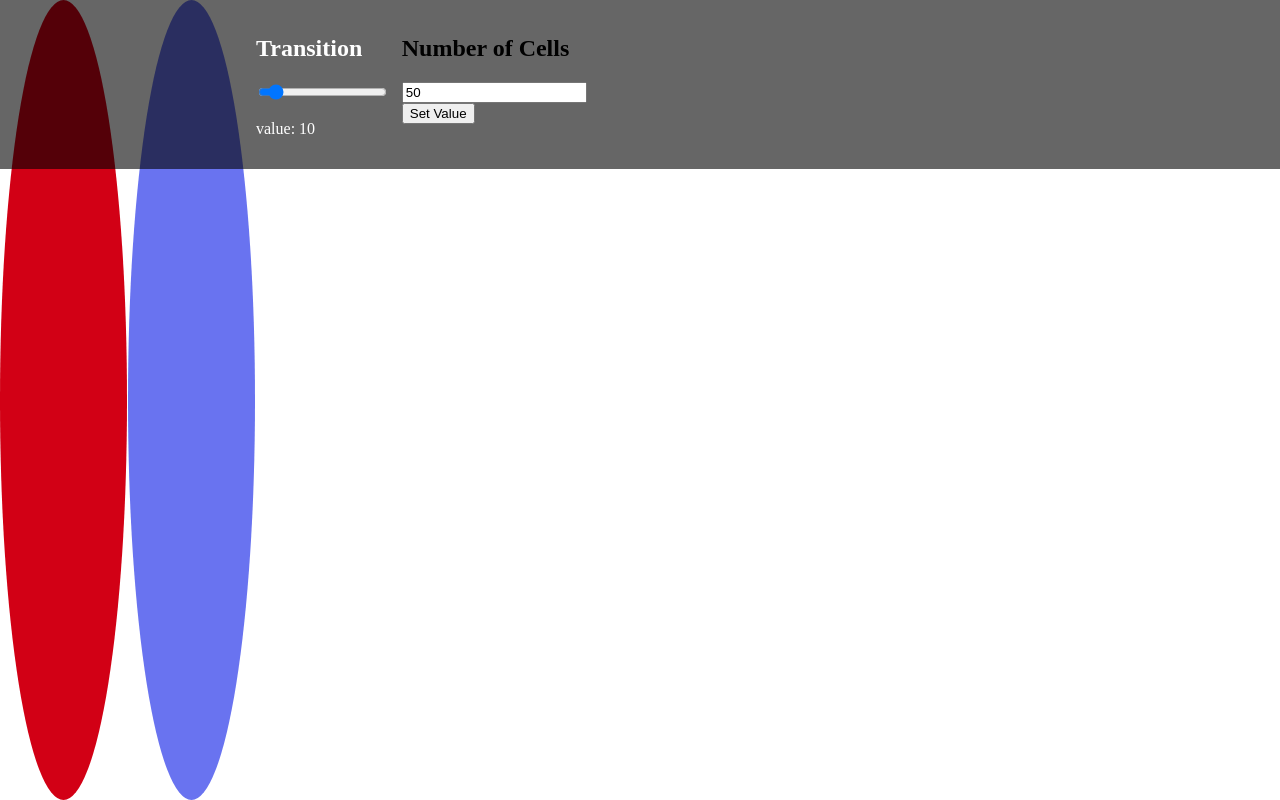
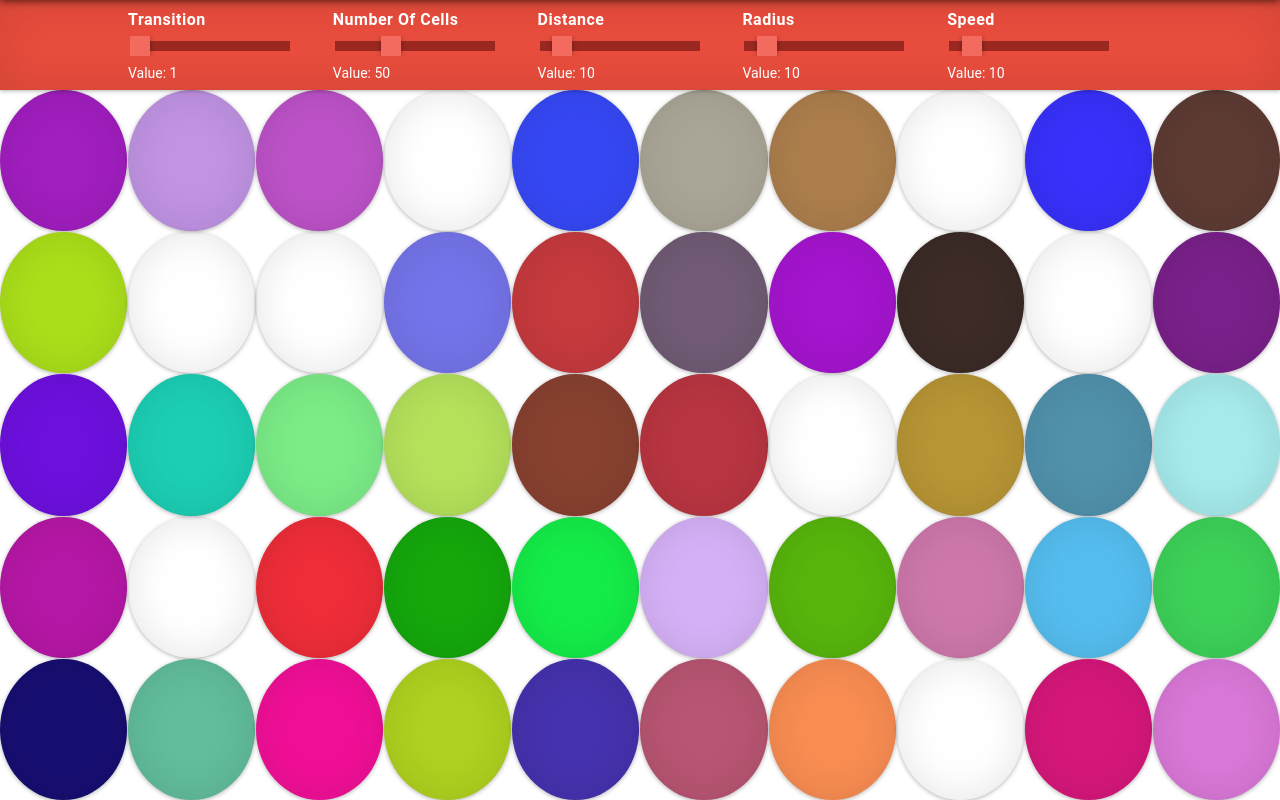
Before and after one commit to sahinerbay/disco_lights, a website: page index.html in a window 1280 px wide. Drawn offline with Linux system fonts and the light colour scheme; files that its build step writes are made by us from their sources.

Commit message:
Create a main function for settings and Add switch/if statements to validate the type of the setting

```diff
--- a/src/script/script.js
+++ b/src/script/script.js
@@ -37,15 +37,18 @@ let dom = function () {
         }
     };
 
-    let changeColor = (numberOfCells) => {
-        setInterval(() => {
+    let interval;
+
+    let changeColor = (numberOfCells, speed = 50) => {
+        interval = setInterval(() => {
             let box = getElement('box', Math.floor(Math.random() * numberOfCells));
-            console.log(`children: ${numberOfCells}`);
-            console.log(Math.floor(Math.random() * numberOfCells))
             setBackgroundColor(box, getRandomColor());
-        }, 1000);
+        }, speed);
     };
 
+    let clearInterval = () => {
+        window.clearInterval(interval);
+    };
 
     return {
         createElement: createElement,
@@ -54,6 +57,7 @@ let dom = function () {
         append: append,
         getElement: getElement,
         changeColor: changeColor,
+        clearInterval: clearInterval,
         removeAllChildren: removeAllChildren
     }
 }();
@@ -62,23 +66,16 @@ let container = function () {
     let container = dom.createElement('div');
     dom.setClass(container, 'container');
     dom.append(document.body, container);
-
     return container;
 }();
 
-
-
 let createBox = (numberOfBoxes) => {
-
     for (let i = 0; i < numberOfBoxes; i++) {
         let box = dom.createElement('div');
         dom.setClass(box, 'box');
         dom.append(container, box);
     }
 };
-
-createBox(2);
-dom.changeColor(container.children.length);
 
 let settings = function () {
     // Create Setting Div //
@@ -95,143 +92,138 @@ let settings = function () {
 }();
 
 
+let transition = {
+    classname: 'transition',
+    title: 'transition',
+    attrs: {
+        class: 'settings__container__transition__input',
+        type: 'range',
+        min: 1,
+        max: 100,
+        value: 1
+    },
+    cssStyleRule: 3
+};
 
+let cells = {
+    classname: 'cells',
+    title: 'number of cells',
+    attrs: {
+        class: 'settings__container__cells__input',
+        type: 'range',
+        min: 1,
+        max: 150,
+        value: 50
+    }
+};
 
+let gap = {
+    classname: 'gridGap',
+    title: 'distance',
+    attrs: {
+        class: 'settings__container__gridGap__input',
+        type: 'range',
+        min: 1,
+        max: 100,
+        value: 10
+    },
+    cssStyleRule: 2
+};
 
+let radius = {
+    classname: 'borderRadius',
+    title: 'Radius',
+    attrs: {
+        class: 'settings__container__borderRadius__input',
+        type: 'range',
+        min: 1,
+        max: 100,
+        value: 10
+    },
+    cssStyleRule: 3
+};
+
+let speed = {
+    classname: 'speed',
+    title: 'Speed',
+    attrs: {
+        class: 'settings__container__speed__input',
+        type: 'range',
+        min: 1,
+        max: 100,
+        value: 10
+    }
+};
 
 
 // SLIDER //
-let slider = function () {
+let slider = function (obj) {
 
     // create slider-container-div //
     let slider = dom.createElement('div');
-    dom.setClass(slider, 'settings__container__slider');
+    dom.setClass(slider, `settings__container__${obj.classname}`);
     dom.append(settings, slider);
 
     // create slider-title //
-    let createSliderTitle = () => {
-        let sliderTitle = dom.createElement('h2');
-        sliderTitle.textContent = "Transition";
-        dom.setClass(sliderTitle, 'settings__container__slider__title')
-        dom.append(slider, sliderTitle);
-    };
+    let sliderTitle = dom.createElement('h2');
+    sliderTitle.textContent = obj.title;
+    dom.setClass(sliderTitle, `settings__container__${obj.classname}__title`);
+    dom.append(slider, sliderTitle);
 
     // create slider-input //
-    let createSliderInput = () => {
-        let sliderInput = dom.createElement('input');
-        let sliderAttrs = {
-            class: 'settings__container__slider__input',
-            type: 'range',
-            min: 1,
-            max: 100,
-            value: 10
-        };
-        dom.setAttributes(sliderInput, sliderAttrs);
-        dom.append(slider, sliderInput);
-    };
+    let sliderInput = dom.createElement('input');
+    dom.setAttributes(sliderInput, obj.attrs);
+    dom.append(slider, sliderInput);
 
     // show current value //
-    let showValue = () => {
+    let showValue = dom.createElement('p');
+    showValue.textContent = `value: ${sliderInput.value}`;
+    dom.setClass(showValue, `settings__container__${obj.classname}__value`);
+    dom.append(slider, showValue);
 
-        let sliderInput = dom.getElement('settings__container__slider__input', 0);
+    if (obj.classname === 'cells') {
+        sliderInput.addEventListener('input', function () {
 
-        let showValue = dom.createElement('p');
-        showValue.textContent = `value: ${sliderInput.value}`;
-
-
-        dom.setClass(showValue, 'settings__container__slider__value');
-        dom.append(slider, showValue);
-
-
+            let sliderSpeed = dom.getElement('settings__container__speed__input', 0);
+            dom.clearInterval();
+            dom.removeAllChildren(container);
+            createBox(this.value);
+            dom.changeColor(this.value, sliderSpeed.value);
+        });
+    } else if (obj.classname === 'speed') {
+        sliderInput.addEventListener('input', function () {
+            let sliderCells = dom.getElement('settings__container__cells__input', 0);
+            console.log(sliderCells.value)
+            dom.clearInterval();
+            dom.changeColor(sliderCells.value, this.value);
+        });
+    } else {
         sliderInput.addEventListener('input', function () {
             showValue.textContent = `value: ${this.value}`;
-            document.styleSheets[0].rules[1].style.transition = `all ${this.value / 100}s`;
+
+            let cssValue;
+            switch (obj.classname) {
+                case 'transition':
+                    cssValue = `all ${this.value / 100}s`;
+                    break;
+                case 'gridGap':
+                    cssValue = `${this.value}px ${this.value}px`;
+                    break;
+                case 'borderRadius':
+                    cssValue = `${this.value}%`;
+                    break;
+            }
+            document.styleSheets[0].rules[obj.cssStyleRule].style[obj.classname] = cssValue;
         });
     }
+};
 
-    return {
-        createSliderTitle: createSliderTitle,
-        createSliderInput: createSliderInput,
-        showValue: showValue
-    }
-}();
+let initialCells = 50;
+createBox(initialCells);
+dom.changeColor(container.children.length, initialCells);
 
-slider.createSliderTitle();
-slider.createSliderInput();
-slider.showValue();
-
-
-// CREATE INPUT FOR NUMBER OF CELLS //
-let numberOfCells = function () {
-
-    // create input-cell-container-div //
-    let cell = dom.createElement('div');
-    dom.setClass(cell, 'settings__container__cell');
-    dom.append(settings, cell);
-
-    // create input-cell-title //
-    let createCellTitle = () => {
-        let cellTitle = dom.createElement('h2');
-        cellTitle.textContent = "Number of Cells";
-        dom.setClass(cellTitle, 'settings__container__cell__title')
-        dom.append(cell, cellTitle);
-    };
-
-    // create input-cell-input //
-    let createCellInput = () => {
-        let cellInput = dom.createElement('input');
-        let cellInputAttrs = {
-            class: 'settings__container__cell__input',
-            value: 50
-        };
-        dom.setAttributes(cellInput, cellInputAttrs);
-        dom.append(cell, cellInput);
-    };
-
-    let createSubmitButton = () => {
-        let cellButton = dom.createElement('input');
-        let cellButtonAttrs = {
-            class: 'settings__container__cell__submit',
-            value: 'Set Value',
-            type: 'submit'
-        };
-        dom.setAttributes(cellButton, cellButtonAttrs);
-        dom.append(cell, cellButton);
-
-
-    }
-
-    let setNumberOfCells = () => {
-
-        let cellInput = dom.getElement('settings__container__cell__input', 0),
-            cellButton = dom.getElement('settings__container__cell__submit', 0);
-
-        cellButton.addEventListener('click', () => {
-            dom.removeAllChildren(container);
-            createBox(cellInput.value);
-            dom.changeColor(cellInput.value);
-        });
-
-    }
-
-
-
-    return {
-        createCellTitle: createCellTitle,
-        createCellInput: createCellInput,
-        createSubmitButton: createSubmitButton,
-        setNumberOfCells: setNumberOfCells
-    }
-}();
-
-numberOfCells.createCellTitle();
-numberOfCells.createCellInput();
-numberOfCells.createSubmitButton();
-numberOfCells.setNumberOfCells();
-
-
-//to do list//
-// decide how many cells there will be
-// change grid gap
-// change speed
-// change border radius
+slider(transition);
+slider(cells);
+slider(gap);
+slider(radius);
+slider(speed);
--- a/src/style/main.css
+++ b/src/style/main.css
@@ -1,10 +1,30 @@
+
+
+body {
+    font-family: 'HelveticaNeue-UltraLight', 'Helvetica Neue UltraLight', Roboto, Arial, Sans-serif;
+    color: #fff;
+    text-transform: capitalize;
+}
+
+body:before {
+    content: "";
+    top: -10px;
+    left: 0;
+    height: 10px;
+    -webkit-box-shadow: 0 0 10px rgba(0,0,0,.8);
+    box-shadow: 0 0 10px rgba(0,0,0,.8);
+    z-index: 9999;
+    position: fixed;
+    width: 100%;
+}
+
 .container {
     display: grid;
     grid-template-columns: repeat(10, 1fr);
     grid-auto-rows: minmax(50px, auto);
     grid-gap: 1px;
     position: fixed;
-    top: 0;
+    top: 90px;
     bottom: 0;
     left: 0;
     right: 0;
@@ -13,10 +33,7 @@
 .box {
     transition: .1s all;
     border-radius: 50%;
-}
-
-.box:hover {
-    background: black;
+    box-shadow: 0 1px 4px rgba(0,0,0,.3), inset 0 0 40px rgba(0,0,0,.1);
 }
 
 .settings {
@@ -25,17 +42,66 @@
     right: 0;
     top: 0;
     z-index: 999;
-    background: rgba(0, 0, 0, 0.6);
-    padding: 15px 0;
+    background:#e74c3c;
+    box-shadow: 0 1px 4px rgba(0,0,0,.3), inset 0 0 40px rgba(0,0,0,.1);
 }
 
 .settings__container {
     display: grid;
     grid-template-columns: repeat(5, 1fr);
-    width: 60%;
+    height: 90px;
+    box-sizing: border-box;
+    padding: 10px 0;
+    width: 80%;
     margin: 0 auto;
 }
 
-.settings__container__slider__title, .settings__container__slider__value {
-    color: #fff;
+.settings__container__transition__title, .settings__container__cells__title, .settings__container__gridGap__title, .settings__container__borderRadius__title, .settings__container__speed__title {
+    padding-bottom: 5px;
+    margin: 0;
+    font-size: 16px;
+    letter-spacing: .5px;
 }
+
+.settings__container__transition__value, .settings__container__cells__value, .settings__container__gridGap__value, .settings__container__borderRadius__value, .settings__container__speed__value {
+    padding-top: 5px;
+    margin: 0;
+    font-size: 14px;
+}
+
+input[type="range"]{
+    -webkit-appearance:none;
+    width:160px;
+    height:20px;
+    background: linear-gradient(to right, #9A2720 0%, #9A2720 100%);
+    background-size: 160px 10px;
+    background-position:center;
+    background-repeat:no-repeat;
+    overflow:hidden;
+    outline: none;
+  }
+
+  input[type="range"]:first-of-type{
+  }
+
+  input[type="range"]::-webkit-slider-thumb{
+    -webkit-appearance:none;
+    width:20px;
+    height:20px;
+    background:#F26B5E;
+    position:relative;
+    z-index:3;
+    box-shadow:0 0 5px 0 rgba(0,0,0,0.3);
+  }
+
+  input[type="range"]::-webkit-slider-thumb:after{
+    content:" ";
+    width:160px;
+    height:10px;
+    position:absolute;
+    z-index:1;
+    right:20px;
+    top:5px;
+    background: #ff5b32;
+    background: linear-gradient(to right, #f088fc 1%, #AC6CFF 70%);
+  }
```
Also changed, not shown: build/script/script.js, build/script/script.min.js, build/style/main.css, build/style/main.min.css.
